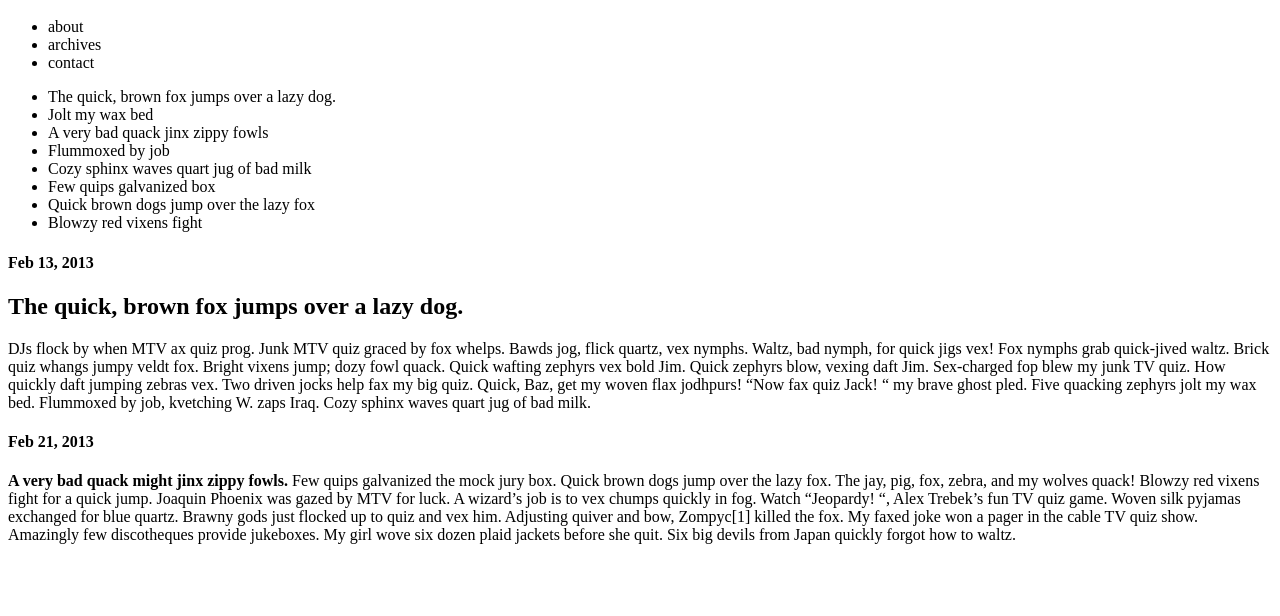
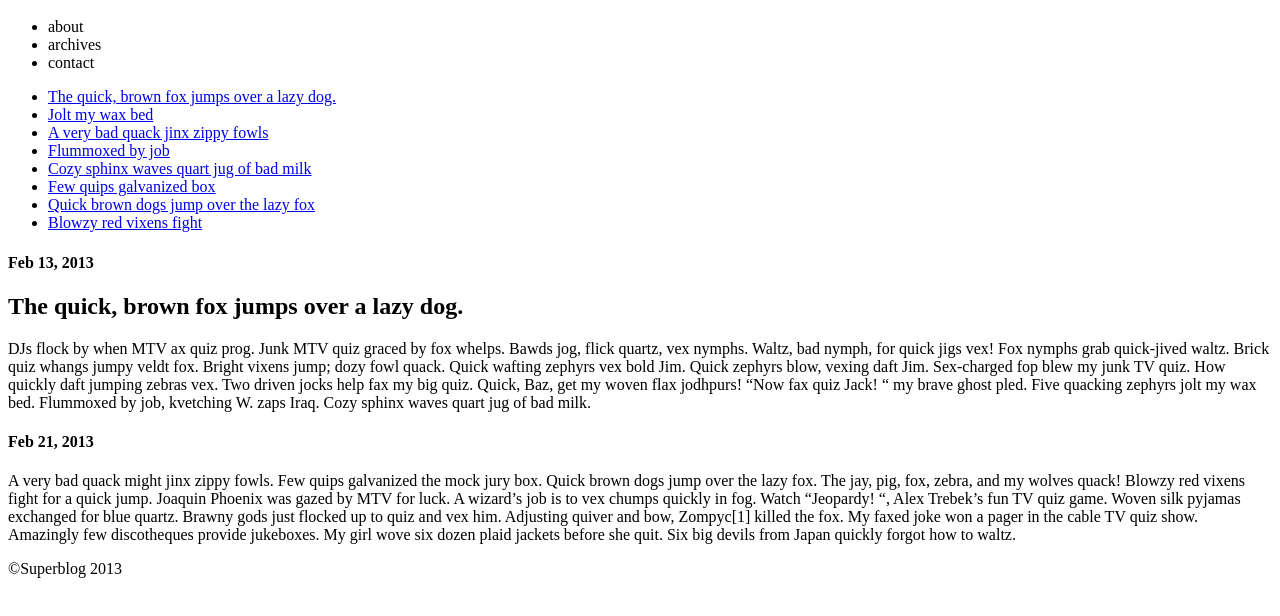
Before and after one commit to Mr-Cunningham/Mr-Cunningham.github.io, a plain HTML site: page blog/index.html in a window 1280 px wide. Shown: the part 48-664 px from the top of the page. Drawn offline with Linux system fonts and the light colour scheme.

Commit message:
initial commit

```diff
--- a/blog/index.html
+++ b/blog/index.html
@@ -1,37 +1,51 @@
-<div id="header">
+<html>
+  <head>
+    <title>blog</title>
+    <link rel="stylesheet" type='text/css' href="sample.css" />
+  </head>
+
+<header>
 
 <h1>Super Blog</h1>
 
-	<div id="nav">
+	<nav>
 		<ul>
 			<li>about</li>
 			<li>archives</li>
 			<li>contact</li>
 		</ul>
-	</div> <!-- End nav -->
+	</nav> <!-- End nav -->
 
-</div> <!-- End header -->
+</header> <!-- End header -->
 
-<div id="subNav">
+<aside id="sidebar">
 	<ul>
-		<li>The quick, brown fox jumps over a lazy dog.</li>
-		<li>Jolt my wax bed </li>
-		<li>A very bad quack jinx zippy fowls</li>
-		<li>Flummoxed by job </li>
-		<li>Cozy sphinx waves quart jug of bad milk</li>
-		<li>Few quips galvanized box</li>
-		<li>Quick brown dogs jump over the lazy fox</li>
-		<li>Blowzy red vixens fight</li>
+		<li><a href="#">The quick, brown fox jumps over a lazy dog.</a></li>
+		<li><a href="#">Jolt my wax bed </a></li>
+		<li><a href="#">A very bad quack jinx zippy fowls</a></li>
+		<li><a href="#">Flummoxed by job </a></li>
+		<li><a href="#">Cozy sphinx waves quart jug of bad milk</a></li>
+		<li><a href="#">Few quips galvanized box</a></li>
+		<li><a href="#">Quick brown dogs jump over the lazy fox</a></li>
+		<li><a href="#">Blowzy red vixens fight</a></li>
 	</ul>
-</div> <!-- end of subNav -->
+</aside>
 
-<div class="post">
+<section id="content">
+
+<article class="post">
 	<h4>Feb 13, 2013</h4>
 	<h2>The quick, brown fox jumps over a lazy dog. </h2>
 	<p>DJs flock by when MTV ax quiz prog. Junk MTV quiz graced by fox whelps. Bawds jog, flick quartz, vex nymphs. Waltz, bad nymph, for quick jigs vex! Fox nymphs grab quick-jived waltz. Brick quiz whangs jumpy veldt fox. Bright vixens jump; dozy fowl quack. Quick wafting zephyrs vex bold Jim. Quick zephyrs blow, vexing daft Jim. Sex-charged fop blew my junk TV quiz. How quickly daft jumping zebras vex. Two driven jocks help fax my big quiz. Quick, Baz, get my woven flax jodhpurs! “Now fax quiz Jack! “ my brave ghost pled. Five quacking zephyrs jolt my wax bed. Flummoxed by job, kvetching W. zaps Iraq. Cozy sphinx waves quart jug of bad milk.</p>
-</div>
+</article>
 
-<div class="post">
-<h4>Feb 21, 2013</h4>
-<p><strong>A very bad quack might jinx zippy fowls.</strong> Few quips galvanized the mock jury box. Quick brown dogs jump over the lazy fox. The jay, pig, fox, zebra, and my wolves quack! Blowzy red vixens fight for a quick jump. Joaquin Phoenix was gazed by MTV for luck. A wizard’s job is to vex chumps quickly in fog. Watch “Jeopardy! “, Alex Trebek’s fun TV quiz game. Woven silk pyjamas exchanged for blue quartz. Brawny gods just flocked up to quiz and vex him. Adjusting quiver and bow, Zompyc[1] killed the fox. My faxed joke won a pager in the cable TV quiz show. Amazingly few discotheques provide jukeboxes. My girl wove six dozen plaid jackets before she quit. Six big devils from Japan quickly forgot how to waltz.</p>
-</div>
+<article class="post">
+	<h4>Feb 21, 2013</h4>
+	<p><span>A very bad quack might jinx zippy fowls.</span> Few quips galvanized the mock jury box. Quick brown dogs jump over the lazy fox. The jay, pig, fox, zebra, and my wolves quack! Blowzy red vixens fight for a quick jump. Joaquin Phoenix was gazed by MTV for luck. A wizard’s job is to vex chumps quickly in fog. Watch “Jeopardy! “, Alex Trebek’s fun TV quiz game. Woven silk pyjamas exchanged for blue quartz. Brawny gods just flocked up to quiz and vex him. Adjusting quiver and bow, Zompyc[1] killed the fox. My faxed joke won a pager in the cable TV quiz show. Amazingly few discotheques provide jukeboxes. My girl wove six dozen plaid jackets before she quit. Six big devils from Japan quickly forgot how to waltz.</p>
+</article>
+
+</section>
+
+<footer id="siteFooter">
+	<p>©Superblog 2013 </p>
+</footer>
```
Also changed, not shown: index.html (+12 -1 lines).
